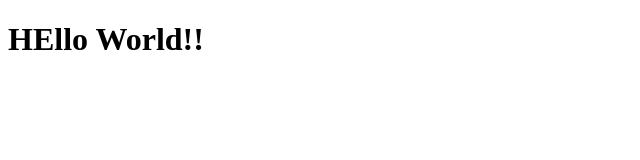
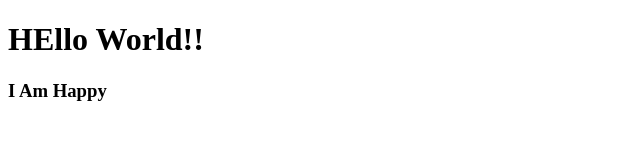
Before and after one commit to AlFahadMunna/learning, a plain HTML site: page index.html in a window 1280 px wide. Shown: the whole page, without its empty margins (0-640 px from the left). Drawn offline with Linux system fonts and the light colour scheme.

Commit message:
push added

```diff
--- a/index.html
+++ b/index.html
@@ -7,5 +7,6 @@
 </head>
 <body>
     <h1>HEllo World!!</h1>
+    <h3>I Am Happy</h3>
 </body>
 </html>
```
